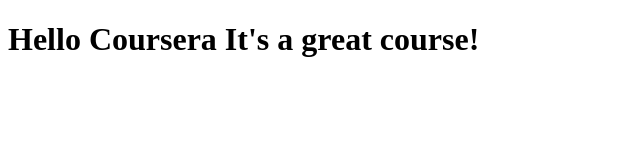
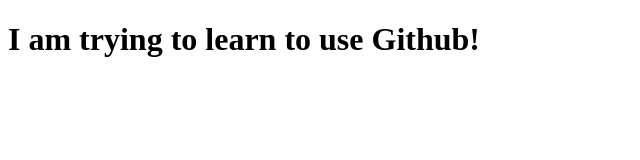
Before and after one commit to atpaviator/coursera-test, a plain HTML site: page site/index.html in a window 1280 px wide. Shown: the whole page, without its empty margins (0-640 px from the left). Drawn offline with Linux system fonts and the light colour scheme.

Commit message:
Update index.html

```diff
--- a/site/index.html
+++ b/site/index.html
@@ -4,6 +4,6 @@
    <title>Hello Coursera!</title>
 </head>
 <body>
-<h1>Hello Coursera It's a great course!</h1>
+<h1>I am trying to learn to use Github!</h1>
 </body>
 </html>
```
